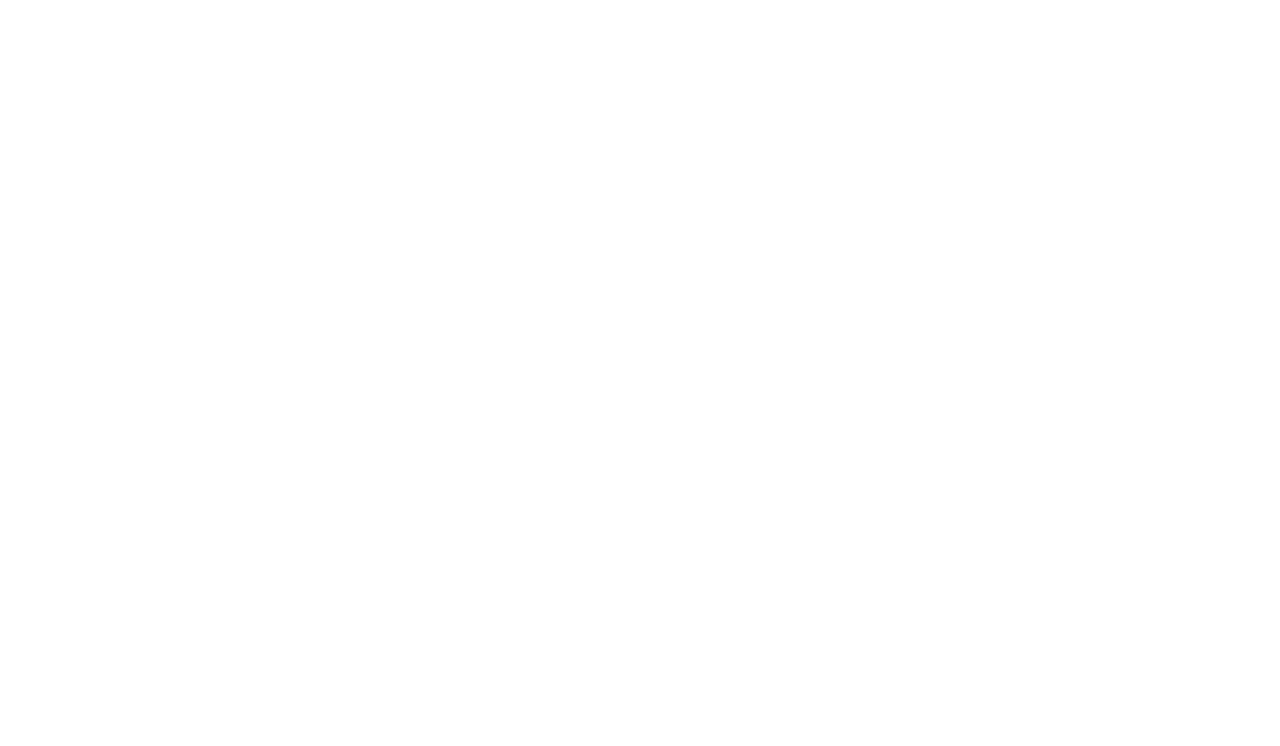
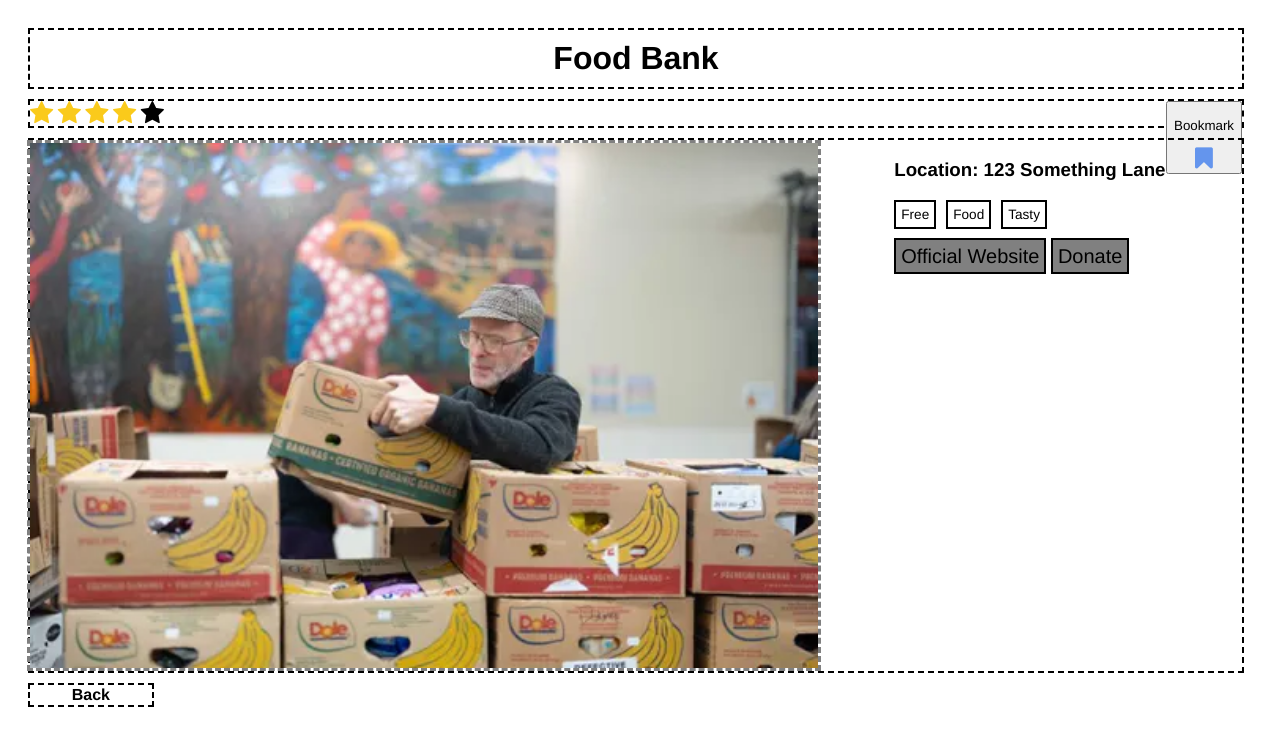
Before and after one commit to gabaddotey/SWEN-101-Streetlight, a plain HTML site: page food-bank.html in a window 1280 px wide. Drawn offline with Linux system fonts and the light colour scheme.

Commit message:
fixed nav bar, added resource pages

```diff
--- a/clothing-drive.html
+++ b/clothing-drive.html
@@ -0,0 +1,61 @@
+<!DOCTYPE html>
+<html>
+<head>
+    <title>Streetlight | Clothing Drive</title>
+    <link rel="stylesheet" href="styles.css">
+    <link rel="stylesheet" href="https://cdnjs.cloudflare.com/ajax/libs/font-awesome/4.7.0/css/font-awesome.min.css">
+</head>
+
+<body>
+    <div class="container">
+        <h1>Clothing Drive</h1>
+        <div id="rating">
+            <span class="fa fa-star checked"></span>
+            <span class="fa fa-star checked"></span>
+            <span class="fa fa-star checked"></span>
+            <span class="fa fa-star"></span>
+            <span class="fa fa-star"></span>
+
+            <button id="bookmark"><p>Bookmark</p> <i class="fa fa-bookmark"></i></button>
+        </div>
+
+        <div id="info">
+            <img src="images/volunteers-organizing-a-clothing-drive-for-those-in-need-photo.webp">
+            <div>
+                <h3>Location: 5 Pebble Hill Road</h3>
+                <ul class="tags"> <li>Clothes</li> <li>Cheap</li> <li>Donate</li></ul>
+
+                <a href=#>Official Website</a>
+                <a href=#>Donate</a>
+            </div>
+        </div>
+
+        <div class="back-button">
+            <a href="index.html"><h4>Back</h4></a>
+        </div>
+
+    </div>
+
+
+</body>
+
+<style>
+    .container{
+        grid-template-columns: 100%;
+    }
+
+    img{
+        height: unset;
+        width: 100%;
+    }
+
+    .checked{
+        color: rgb(250, 202, 27);
+    }
+
+    .fa {
+       font-size: 25px;
+    }
+</style>
+
+</html>
--- a/food-bank.html
+++ b/food-bank.html
@@ -0,0 +1,61 @@
+<!DOCTYPE html>
+<html>
+<head>
+    <title>Streetlight | Food Bank</title>
+    <link rel="stylesheet" href="styles.css">
+    <link rel="stylesheet" href="https://cdnjs.cloudflare.com/ajax/libs/font-awesome/4.7.0/css/font-awesome.min.css">
+</head>
+
+<body>
+    <div class="container">
+        <h1>Food Bank</h1>
+        <div id="rating">
+            <span class="fa fa-star checked"></span>
+            <span class="fa fa-star checked"></span>
+            <span class="fa fa-star checked"></span>
+            <span class="fa fa-star checked"></span>
+            <span class="fa fa-star"></span>
+
+            <button id="bookmark"><p>Bookmark</p> <i class="fa fa-bookmark"></i></button>
+        </div>
+
+        <div id="info">
+            <img src="images/image.webp">
+            <div>
+                <h3>Location: 123 Something Lane</h3>
+                <ul class="tags"> <li>Free</li> <li>Food</li> <li>Tasty</li></ul>
+
+                <a href=#>Official Website</a>
+                <a href=#>Donate</a>
+            </div>
+        </div>
+
+        <div class="back-button">
+            <a href="index.html"><h4>Back</h4></a>
+        </div>
+
+    </div>
+
+
+</body>
+
+<style>
+    .container{
+        grid-template-columns: 100%;
+    }
+
+    img{
+        height: unset;
+        width: 100%;
+    }
+
+    .checked{
+        color: rgb(250, 202, 27);
+    }
+
+    .fa {
+       font-size: 25px;
+    }
+</style>
+
+</html>
--- a/styles.css
+++ b/styles.css
@@ -122,6 +122,22 @@ a:visited{
     width: 70px;
 }
 
+#checkbox{
+    display: none;
+}
+
+label{
+    cursor: pointer;
+    padding: 4px;
+}
+
+#nav-icon{
+  width: 90%;
+  height: 8px;
+  background-color: black;
+  margin-bottom: 8px;
+}
+
 .check:checked ~ #nav-reveal {
     display: grid;
 }
@@ -190,3 +206,29 @@ a:visited{
     width: 100%;
     z-index: 1;
 }
+
+#rating{
+    height: max-content;
+}
+
+#info{
+    display: grid;
+    grid-template-columns: 65% 35%;
+}
+
+#info a{
+    background-color: grey;
+    border: solid black 2px;
+    padding: 5px;
+    font-size: 20px;
+}
+
+#bookmark{
+    position: absolute;
+    right: 0;
+}
+
+
+#bookmark i{
+    color: cornflowerblue;
+}
```
Also changed, not shown: index.html (+8 -2 lines), shelter.html (+61 -0 lines).
